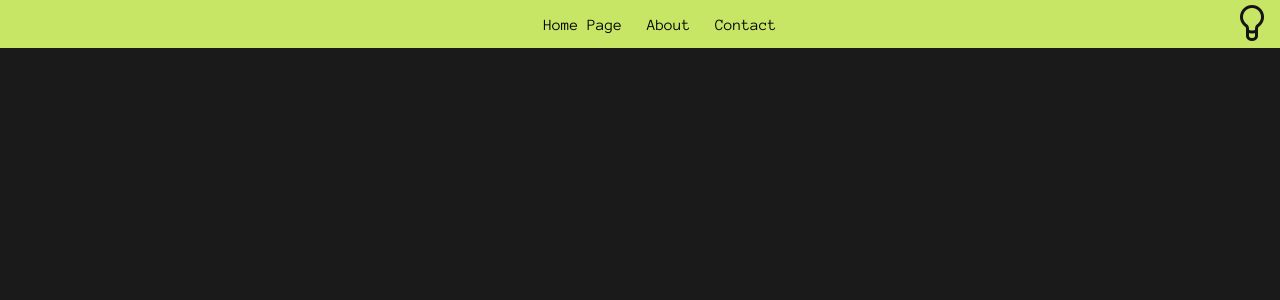
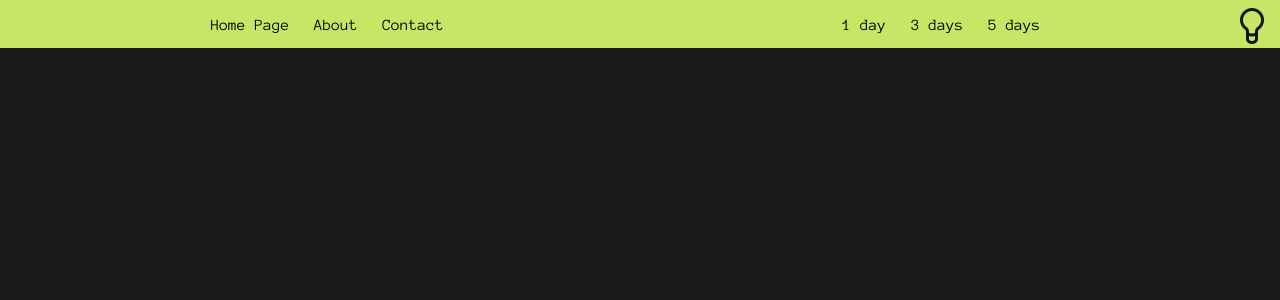
Before and after one commit to Propsowicz/weather-tracker, a Django app: template main_app/templates/base-page.html in a window 1280 px wide. Shown: the top 300 px of the page. Run offline with Django 4.2, Linux system fonts and the light colour scheme; the template is opened without the code that fills it, so the values that code supplies are empty; parts of the project's set-up code (start-up, migrations or seed data) failed here and were passed over; some libraries are stand-ins or nearby versions.

Commit message:
bug fixing and added chart range buttons

```diff
--- a/main_app/tasks.py
+++ b/main_app/tasks.py
@@ -1,4 +1,6 @@
+import multiprocessing
 import os
+import concurrent.futures
 
 from django.contrib.auth import get_user_model
 
@@ -50,10 +52,11 @@ def get_tomorrows_forecast(self):
     url_2 = 'https://pogoda.interia.pl/prognoza-szczegolowa-kielce,cId,13378'
     url_3 = 'https://weather.com/pl-PL/pogoda/godzinowa/l/08b809af5fb69a30123db9d3475cb38269a485132a1863d847de90ebd3d7962e'
 
-
     for i in range(24):
         add_forecast(Forecast_1, tomorrow, forecast_1(url_1), i)
         add_forecast(Forecast_2, tomorrow, forecast_2(url_2), i)
         add_forecast(Forecast_3, tomorrow, forecast_3(url_3), i)
 
+
+
     return 'Data has been added..'
--- a/main_app/templates/base-page.html
+++ b/main_app/templates/base-page.html
@@ -17,16 +17,48 @@
     <link rel="preconnect" href="https://fonts.gstatic.com" crossorigin>
     <link href="https://fonts.googleapis.com/css2?family=Anonymous+Pro&display=swap" rel="stylesheet">
 
+    <script type="text/javascript">
+        var user = '{{request.user}}'
+        function getToken(name) {
+            let cookieValue = null;
+            if (document.cookie && document.cookie !== '') {
+                const cookies = document.cookie.split(';');
+                for (let i = 0; i < cookies.length; i++) {
+                    const cookie = cookies[i].trim();
+                    // Does this cookie string begin with the name we want?
+                    if (cookie.substring(0, name.length + 1) === (name + '=')) {
+                        cookieValue = decodeURIComponent(cookie.substring(name.length + 1));
+                        break;
+                    }
+                }
+            }
+            return cookieValue;
+        }
+        const csrftoken = getToken('csrftoken');
+    </script>
+
 </head>
 <body>
     <nav>
-        <ul>
-            <li><a href="#">Home Page</a></li>
-            <li><a href="#">About</a></li>
-            <li><a href="#">Contact</a></li>
-        </ul>
+        <div>
+            <ul>
+                <li><a href="#">Home Page</a></li>
+                <li><a href="#">About</a></li>
+                <li><a href="#">Contact</a></li>
+            </ul>
+        </div>
+        <div>
+            <ul>
+                <li><a class="chart-range" title="1">1 day</a></li>
+                <li><a class="chart-range" title="3">3 days</a></li>
+                <li><a class="chart-range" title="5">5 days</a></li>
+            </ul>
+        </div>
+        <div>
+           <img id="bulb" src="{% static 'img/bulb.png' %}">
+        </div>
 
-        <img id="bulb" src="{% static 'img/bulb.png' %}">
+
 
     </nav>
 
@@ -38,5 +70,33 @@
     {% block scripts %}
     {% endblock %}
 
+    <script>
+        const chartRange = document.querySelectorAll('.chart-range')
+
+        for(let i = 0; i < chartRange.length; i++){
+            chartRange[i].addEventListener('click', function(e){
+                chartRng = e.target.title
+                chartXscale(chartRng)
+            })
+        }
+
+        function chartXscale(chartRng){
+            const url =  "{% url 'chart-x-scale' %}"
+            fetch(url, {
+                method:'POST',
+                headers:{
+                    'Content-Type':'application/json',
+                    'X-CSRFToken': csrftoken,
+                },
+                body:JSON.stringify(chartRng)
+            })
+            .then((response) => {
+                return response.json()
+            })
+            .then((data) => {
+                location.reload()
+            })
+        }
+    </script>
 </body>
 </html>
--- a/main_app/urls.py
+++ b/main_app/urls.py
@@ -7,10 +7,11 @@ from .views import *
 urlpatterns = [
 
     path('', HomePage, name='home-page'),
+    path('elo', chartXscale, name='chart-x-scale'),
 
 
 
 
 
-    path('api/data', ListUsers.as_view()),
+    path('api/data', ListUsers.as_view(), name='api-view'),
 ] + static(settings.MEDIA_URL, document_root=settings.MEDIA_ROOT)
--- a/main_app/utils.py
+++ b/main_app/utils.py
@@ -134,7 +134,7 @@ def forecast_3(url):  # 'https://weather.com/pl-PL/pogoda/godzinowa/l/08b809af5f
         looped_sibling = looped_sibling.next_sibling
 
     return hours_list, temp_list, wind_list
-
+#
 # print(forecast_1(url))
 # print(forecast_2(url1))
 # print(forecast_3(url2))
--- a/static/css/main.css
+++ b/static/css/main.css
@@ -101,34 +101,37 @@ nav{
     margin-top: 0rem;
     height: 3rem;
     width: 100%;
+    display: grid;
+    grid-template-columns: 48% 48% 4%;
 
     position: fixed;
     z-index: 999;
 }
 nav img{
     float: right;
-    margin-top: -3rem;
+    margin-top: 0.5rem;
     margin-right: 1rem;
 }
-nav img:hover{
+nav div img:hover{
     cursor: pointer;
     filter: invert();
 }
-nav ul{
+nav div ul{
     margin-top: 0.8rem;
     list-style: none;
     text-align: center;
 }
-nav ul li{
+nav div ul li{
     display: inline;
     margin-inline-start: 0.5rem;
     margin-inline-end: 0.5rem;
 }
-nav ul li a{
+nav div ul li a{
     text-decoration: none;
     color: var(--col-black);
 }
-nav ul li a:hover{
+nav div ul li a:hover{
+    cursor: pointer;
     transition: cubic-bezier(0.785, 0.135, 0.15, 0.86);
     text-decoration: underline solid var(--col-act) 2px;
     text-underline-offset: 0.3rem;
--- a/weather_track/celery.py
+++ b/weather_track/celery.py
@@ -22,7 +22,7 @@ app.conf.beat_schedule = {
     },
     'add_forecasts': {
         'task': 'main_app.tasks.get_tomorrows_forecast',
-        'schedule': crontab(hour=18, minute=20),
+        'schedule': crontab(hour=20, minute=39),
     },
 
 }
```
Also changed, not shown: main_app/functions.py (+13 -9 lines), main_app/views.py (+25 -8 lines).
